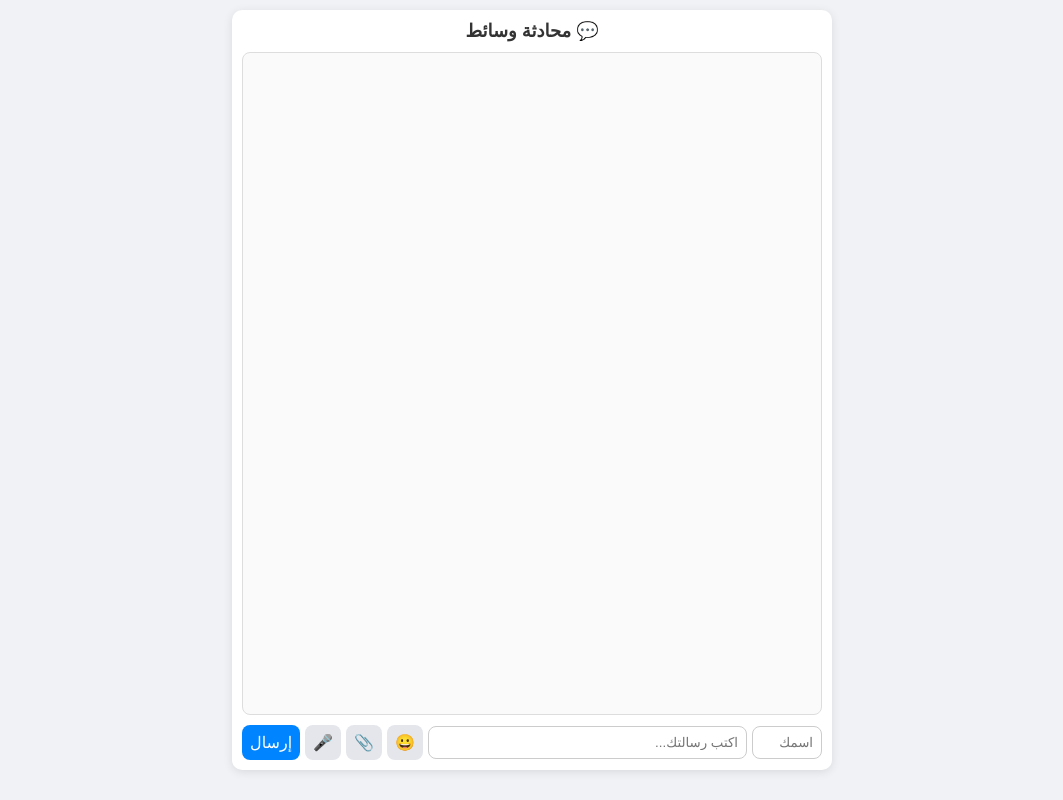
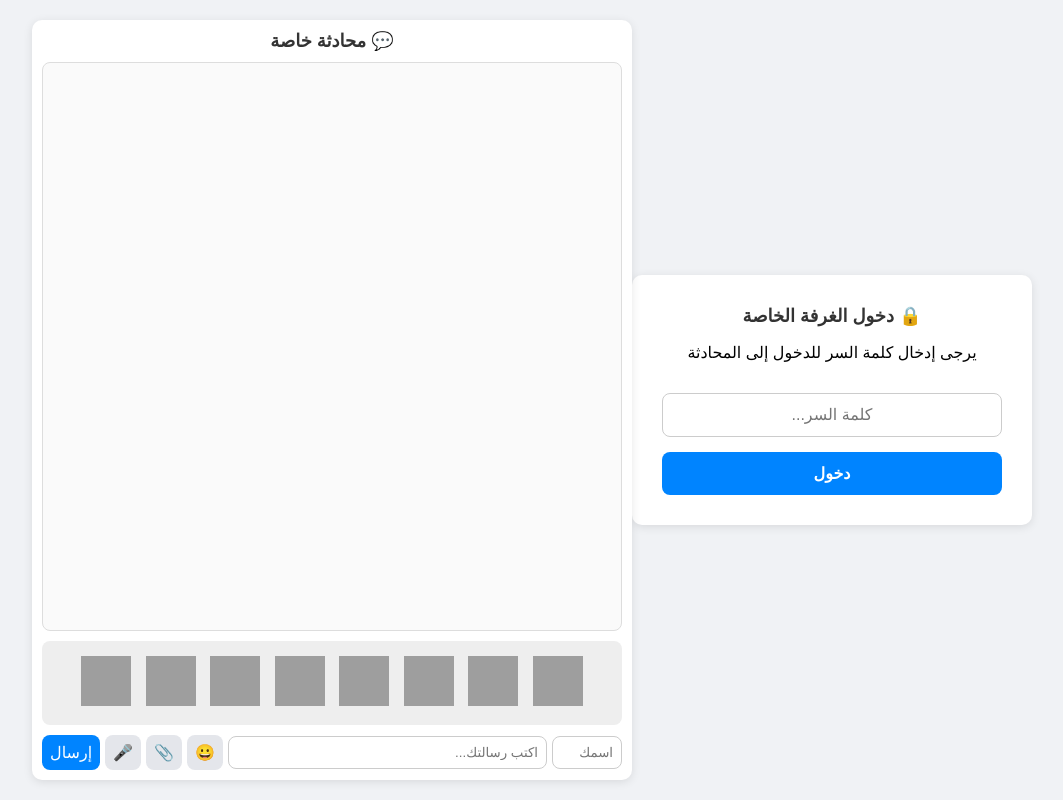
Before and after one commit to rakanff32-rgb/chat-app, a website: page index.html in a window 1280 px wide. Both pictures are taken after a click on the button "ملصقات". Shown: the whole page, without its empty margins (108-1171 px from the left). Drawn offline with nearby package versions, Linux system fonts and the light colour scheme; no server answers; grey boxes are pictures that could not be loaded.

Commit message:
Add files via upload

```diff
--- a/index.html
+++ b/index.html
@@ -3,11 +3,20 @@
 <head>
 <meta charset="UTF-8">
 <meta name="viewport" content="width=device-width, initial-scale=1.0">
-<title>محادثة وسائط متعددة</title>
+<title>غرفة محادثة خاصة</title>
 <style>
   * { box-sizing: border-box; }
-  body { font-family: Arial, sans-serif; margin: 0; padding: 10px; background: #f0f2f5; }
-  #chat { max-width: 600px; margin: auto; background: #fff; border-radius: 10px; padding: 10px; height: 95vh; display: flex; flex-direction: column; box-shadow: 0 2px 10px rgba(0,0,0,0.1); }
+  body { font-family: Arial, sans-serif; margin: 0; padding: 10px; background: #f0f2f5; display: flex; justify-content: center; align-items: center; min-height: 100vh; }
+
+  /* شاشة كلمة السر */
+  #login-screen { background: #fff; padding: 30px; border-radius: 10px; box-shadow: 0 2px 10px rgba(0,0,0,0.1); text-align: center; width: 100%; max-width: 400px; }
+  #login-screen h2 { margin-top: 0; color: #333; }
+  #password-input { width: 100%; padding: 12px; margin: 15px 0; border: 1px solid #ccc; border-radius: 8px; font-size: 16px; text-align: center; }
+  #login-btn { width: 100%; padding: 12px; background: #0084ff; color: #fff; border: none; border-radius: 8px; font-size: 16px; cursor: pointer; font-weight: bold; }
+  #login-error { color: red; margin-top: 10px; display: none; font-weight: bold; }
+
+  /* شاشة المحادثة */
+  #chat-screen { display: none; max-width: 600px; width: 100%; background: #fff; border-radius: 10px; padding: 10px; height: 95vh; display: flex; flex-direction: column; box-shadow: 0 2px 10px rgba(0,0,0,0.1); }
   h2 { margin: 0 0 10px; text-align: center; color: #333; font-size: 18px; }
   #messages { flex: 1; overflow-y: auto; border: 1px solid #ddd; padding: 10px; border-radius: 8px; margin-bottom: 10px; background: #fafafa; }
   .msg { padding: 8px 12px; margin: 6px 0; background: #e4e6eb; border-radius: 12px; max-width: 85%; word-wrap: break-word; }
@@ -17,8 +26,10 @@
   .msg img, .msg video { max-width: 100%; border-radius: 8px; margin-top: 5px; }
   .msg audio { width: 100%; margin-top: 5px; }
 
-  #emoji-picker { display: none; margin-bottom: 10px; background: #eee; padding: 5px; border-radius: 8px; text-align: center; }
-  #emoji-picker span { font-size: 24px; cursor: pointer; margin: 0 3px; }
+  /* لوحة الملصقات */
+  #sticker-picker { display: none; margin-bottom: 10px; background: #eee; padding: 10px; border-radius: 8px; max-height: 150px; overflow-y: auto; text-align: center; }
+  #sticker-picker img { width: 50px; height: 50px; cursor: pointer; margin: 5px; transition: transform 0.2s; }
+  #sticker-picker img:hover { transform: scale(1.2); }
 
   #form { display: flex; gap: 5px; flex-wrap: wrap; align-items: center; }
   #name { width: 70px; padding: 8px; border: 1px solid #ccc; border-radius: 8px; }
@@ -30,26 +41,38 @@
 </style>
 </head>
 <body>
-<div id="chat">
-  <h2>💬 محادثة وسائط</h2>
+
+  <!-- شاشة إدخال كلمة السر -->
+  <div id="login-screen">
+    <h2>🔒 دخول الغرفة الخاصة</h2>
+    <p>يرجى إدخال كلمة السر للدخول إلى المحادثة</p>
+    <input type="password" id="password-input" placeholder="كلمة السر..." />
+    <button id="login-btn" onclick="checkPassword()">دخول</button>
+    <div id="login-error">كلمة السر خاطئة! حاول مرة أخرى.</div>
+  </div>
+
+  <!-- شاشة المحادثة -->
+  <div id="chat-screen">
+    <h2>💬 محادثة خاصة</h2>
     <div id="messages"></div>
 
-  <div id="emoji-picker">
-    <span onclick="addEmoji('👍')">👍</span>
-    <span onclick="addEmoji('😂')">😂</span>
-    <span onclick="addEmoji('❤️')">❤️</span>
-    <span onclick="addEmoji('🔥')">🔥</span>
-    <span onclick="addEmoji('😍')">😍</span>
-    <span onclick="addEmoji('🙏')">🙏</span>
-    <span onclick="addEmoji('😭')">😭</span>
-    <span onclick="addEmoji('💯')">💯</span>
+    <div id="sticker-picker">
+      <!-- ملصقات من الإنترنت -->
+      <img src="https://cdn-icons-png.flaticon.com/512/742/742752.png" onclick="sendSticker(this.src)">
+      <img src="https://cdn-icons-png.flaticon.com/512/742/742751.png" onclick="sendSticker(this.src)">
+      <img src="https://cdn-icons-png.flaticon.com/512/2583/2583344.png" onclick="sendSticker(this.src)">
+      <img src="https://cdn-icons-png.flaticon.com/512/616/616430.png" onclick="sendSticker(this.src)">
+      <img src="https://cdn-icons-png.flaticon.com/512/616/616408.png" onclick="sendSticker(this.src)">
+      <img src="https://cdn-icons-png.flaticon.com/512/3468/3468081.png" onclick="sendSticker(this.src)">
+      <img src="https://cdn-icons-png.flaticon.com/512/616/616494.png" onclick="sendSticker(this.src)">
+      <img src="https://cdn-icons-png.flaticon.com/512/742/742760.png" onclick="sendSticker(this.src)">
     </div>
 
     <form id="form">
       <input id="name" placeholder="اسمك" required />
       <input id="input" autocomplete="off" placeholder="اكتب رسالتك..." />
 
-    <button type="button" class="btn btn-icon" onclick="toggleEmoji()" title="ملصقات">😀</button>
+      <button type="button" class="btn btn-icon" onclick="toggleStickers()" title="ملصقات">😀</button>
       <label class="btn btn-icon" title="صورة/فيديو">📎
         <input type="file" id="fileInput" accept="image/*,video/*" style="display:none" onchange="handleFile(this)">
       </label>
@@ -60,26 +83,41 @@
 
 <script src="/socket.io/socket.io.js"></script>
 <script>
+  // --- 1. نظام كلمة السر ---
+  const ROOM_PASSWORD = "1234"; // <--- يمكنك تغيير كلمة السر من هنا
+
+  function checkPassword() {
+    const input = document.getElementById('password-input').value;
+    if (input === ROOM_PASSWORD) {
+      document.getElementById('login-screen').style.display = 'none';
+      document.getElementById('chat-screen').style.display = 'flex';
+      document.getElementById('input').focus();
+    } else {
+      document.getElementById('login-error').style.display = 'block';
+      document.getElementById('password-input').value = ''; // تفريغ الحقل
+    }
+  }
+
+  // --- 2. إعدادات المحادثة ---
   const socket = io();
   const form = document.getElementById('form');
   const input = document.getElementById('input');
   const nameInput = document.getElementById('name');
   const messages = document.getElementById('messages');
-  const fileInput = document.getElementById('fileInput');
-  const micBtn = document.getElementById('micBtn');
 
   let mediaRecorder;
   let audioChunks = [];
   let isRecording = false;
 
-  function toggleEmoji() {
-    const picker = document.getElementById('emoji-picker');
-    picker.style.display = picker.style.display === 'none' ? 'block' : 'none';
+  function toggleStickers() {
+    const picker = document.getElementById('sticker-picker');
+    picker.style.display = picker.style.display === 'none' || picker.style.display === '' ? 'block' : 'none';
   }
 
-  function addEmoji(emoji) {
-    input.value += emoji;
-    input.focus();
+  function sendSticker(url) {
+    const name = nameInput.value.trim() || 'مجهول';
+    sendMessage({ name: name, url: url, type: 'sticker' });
+    toggleStickers(); // إغلاق اللوحة بعد الإرسال
   }
 
   form.addEventListener('submit', function (e) {
@@ -108,7 +146,6 @@
 
   async function toggleRecord() {
     if (!isRecording) {
-      // بدء التسجيل
       try {
         const stream = await navigator.mediaDevices.getUserMedia({ audio: true });
         mediaRecorder = new MediaRecorder(stream);
@@ -126,19 +163,20 @@
         };
         mediaRecorder.start();
         isRecording = true;
-        micBtn.style.background = 'red';
-        micBtn.style.color = 'white';
-        micBtn.textContent = '⏹️';
+        const btn = document.getElementById('micBtn');
+        btn.style.background = 'red';
+        btn.style.color = 'white';
+        btn.textContent = '⏹️';
       } catch (err) {
         alert('لا يمكن الوصول إلى المايكروفون. يرجى السماح بالوصول.');
       }
     } else {
-      // إيقاف التسجيل
       mediaRecorder.stop();
       isRecording = false;
-      micBtn.style.background = '';
-      micBtn.style.color = '';
-      micBtn.textContent = '🎤';
+      const btn = document.getElementById('micBtn');
+      btn.style.background = '';
+      btn.style.color = '';
+      btn.textContent = '🎤';
     }
   }
 
@@ -164,9 +202,10 @@
       const textEl = document.createElement('div');
       textEl.textContent = data.text;
       item.appendChild(textEl);
-    } else if (data.type === 'image') {
+    } else if (data.type === 'image' || data.type === 'sticker') {
       const img = document.createElement('img');
       img.src = data.url;
+      if(data.type === 'sticker') img.style.width = '80px'; // حجم الملصق
       item.appendChild(img);
     } else if (data.type === 'video') {
       const vid = document.createElement('video');
@@ -183,6 +222,11 @@
     messages.appendChild(item);
     messages.scrollTop = messages.scrollHeight;
   }
+
+  // تفعيل زر Enter لدخول كلمة السر
+  document.getElementById('password-input').addEventListener('keypress', function (e) {
+    if (e.key === 'Enter') checkPassword();
+  });
 </script>
 </body>
 </html>
```
Lines whose indentation alone changed are shown as unchanged.
